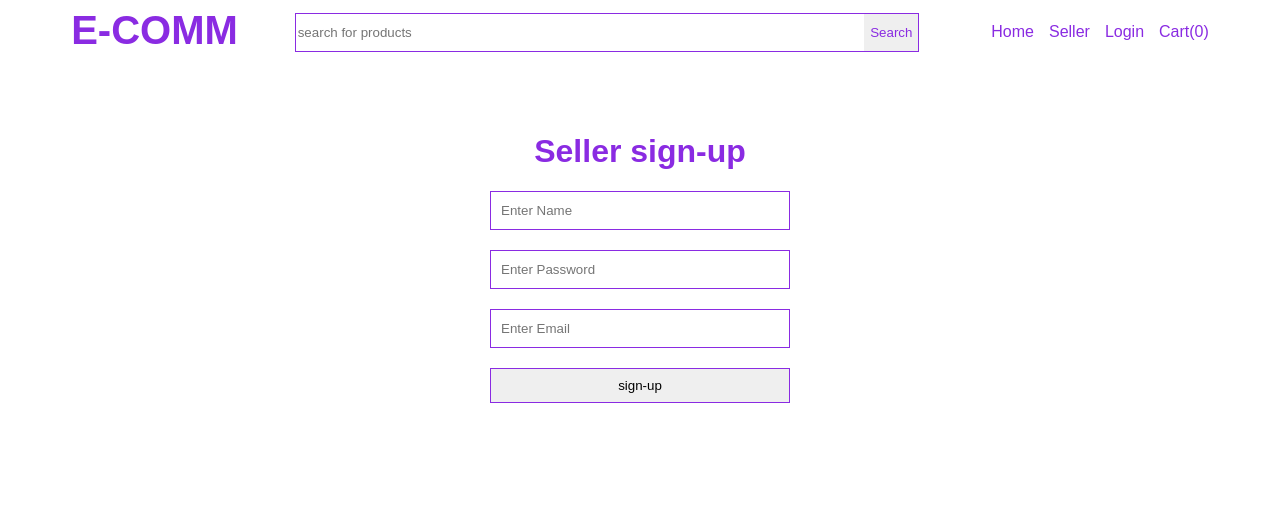
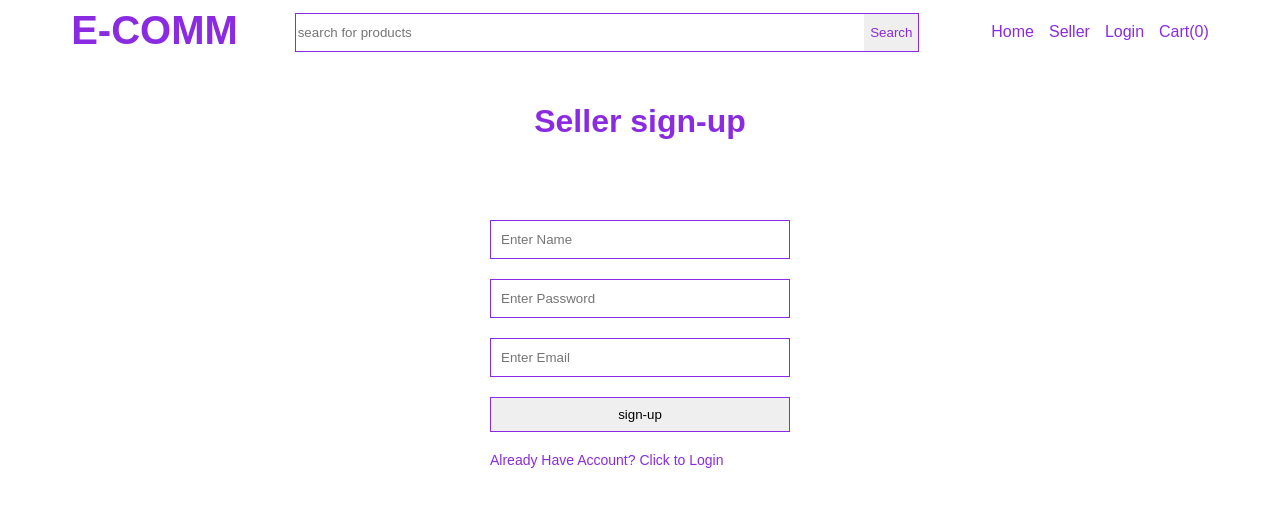
Before and after one commit to tvavinash10/ecomm-project, an Angular app: page /seller-auth in a window 1280 px wide. Shown: the top 506 px of the page. Built offline with nearby package versions, Linux system fonts and the light colour scheme.

Commit message:
Seller Login Form

```diff
--- a/src/app/seller-auth/seller-auth.component.css
+++ b/src/app/seller-auth/seller-auth.component.css
@@ -1,6 +1,18 @@
-.sign-up {
-    text-align: center;
-    margin-bottom: 50px;
-    margin-top: 80px;
-    color: blueviolet;
+.sign-up, .login {
+  text-align: center;
+
 }
+
+.sign-up h1, .login h1 {
+  margin-top: 50px;
+  margin-bottom: 80px;
+  color: blueviolet;
+}
+
+.auth-toggle-link {
+  margin-top: 20px;
+  color: blueviolet;
+  font-size: 14px;
+  text-align: left;
+  cursor: pointer;
+}
--- a/src/app/seller-auth/seller-auth.component.html
+++ b/src/app/seller-auth/seller-auth.component.html
@@ -1,11 +1,61 @@
 <div class="seller-auth">
-    <div class="sign-up">
-        <h1>Seller sign-up</h1>
-        <form #sellerSignUp="ngForm" (ngSubmit)= "signUp(sellerSignUp.value)" class="common-form">
-            <input class="form-input" type="text" ngModel name="name" placeholder="Enter Name">
-            <input class="form-input" type="password" ngModel name="password" placeholder="Enter Password">
-            <input class="form-input" type="text" ngModel name="email" placeholder="Enter Email">
-            <button class="form-button">sign-up</button>
-        </form>
-    </div>
+  <div *ngIf="!showLogin" class="sign-up">
+    <h1>Seller sign-up</h1>
+    <form
+      #sellerSignUp="ngForm"
+      (ngSubmit)="signUp(sellerSignUp.value)"
+      class="common-form"
+    >
+      <input
+        class="form-input"
+        type="text"
+        ngModel
+        name="name"
+        placeholder="Enter Name"
+      />
+      <input
+        class="form-input"
+        type="password"
+        ngModel
+        name="password"
+        placeholder="Enter Password"
+      />
+      <input
+        class="form-input"
+        type="text"
+        ngModel
+        name="email"
+        placeholder="Enter Email"
+      />
+      <button class="form-button">sign-up</button>
+      <a class="auth-toggle-link" (click)="openLogin()">Already Have Account? Click to Login</a>
+    </form>
+  </div>
+  <!-- Login Area -->
+  <div *ngIf="showLogin" class="login">
+    <h1>Seller Login</h1>
+    <form
+      #sellerLogin="ngForm"
+      (ngSubmit)="login(sellerLogin.value)"
+      class="common-form"
+    >
+      <input
+        class="form-input"
+        type="text"
+        ngModel
+        name="email"
+        placeholder="Enter Email"
+      />
+      <input
+        class="form-input"
+        type="password"
+        ngModel
+        name="password"
+        placeholder="Enter Password"
+      />
+
+      <button class="form-button">Login</button>
+      <a class="auth-toggle-link" (click)="openSignUp()">Don't Have Account? Click to Sign-Up</a>
+    </form>
+  </div>
 </div>
--- a/src/app/seller-auth/seller-auth.component.ts
+++ b/src/app/seller-auth/seller-auth.component.ts
@@ -11,12 +11,24 @@ import { SellerService } from '../services/seller.service';
 export class SellerAuthComponent implements OnInit {
 
   constructor(private seller:SellerService, private router:Router) { }
-
+  showLogin = false;
   ngOnInit(): void {
     this.seller.reloadSeller();
   }
 
   signUp(data:signUp):void{
-    this.seller.userSignUp(data)
+    this.seller.userSignUp(data);
+  }
+
+  login(data:signUp):void{
+    console.warn(data);
+  }
+
+  openLogin() {
+    this.showLogin = true;
+  }
+
+  openSignUp() {
+    this.showLogin = false;
   }
 }
```
